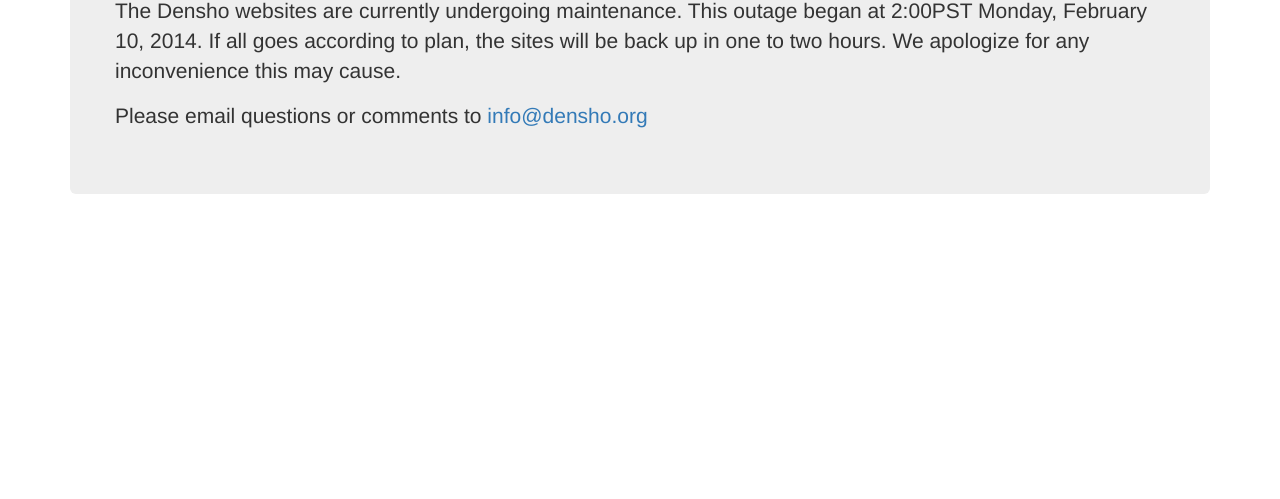
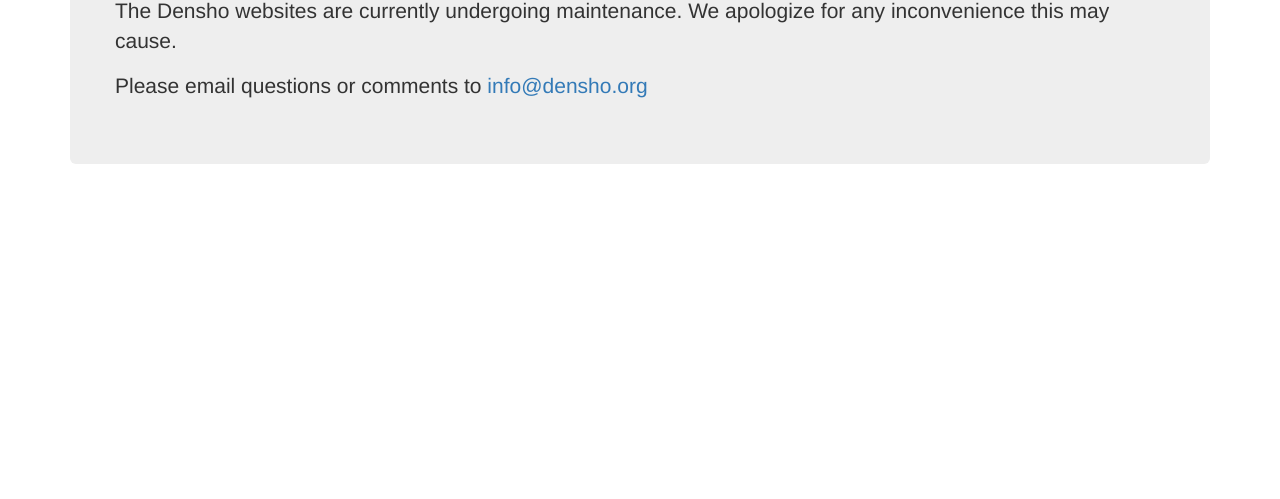
Before and after one commit to denshoproject/densho.github.io, a plain HTML site: page index.html in a window 1280 px wide. Shown: the part 301-800 px from the top of the page. Drawn offline with nearby package versions, Linux system fonts and the light colour scheme.

Commit message:
Made maintenance message generic.

```diff
--- a/index.html
+++ b/index.html
@@ -17,7 +17,7 @@
         <div class="row">
                   <img src="http://maintenance.densho.org/images/denshoLogo-main-notagline.png" width="200px">
           <h1>We're sorry...</h1>
-          <p>The Densho websites are currently undergoing maintenance. This outage began at 2:00PST Monday, February 10, 2014. If all goes according to plan, the sites will be back up in one to two hours. We apologize for any inconvenience this may cause.</p>
+          <p>The Densho websites are currently undergoing maintenance. We apologize for any inconvenience this may cause.</p>
           <p>Please email questions or comments to <a href="mailto:info@densho.org">info@densho.org</a></p>
         </div>
       </div>
```
